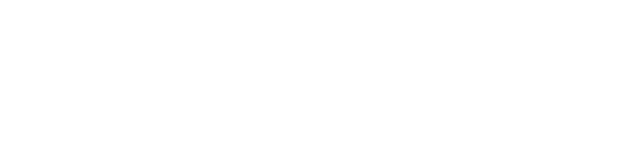
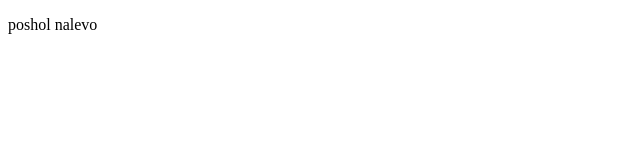
Before and after one commit to MrZIIXP/Practice, a plain HTML site: page Page1.html in a window 1280 px wide. Shown: the whole page, without its empty margins (0-640 px from the left). Drawn offline with Linux system fonts and the light colour scheme.

Commit message:
dobavil src

```diff
--- a/Page1.html
+++ b/Page1.html
@@ -7,7 +7,7 @@
 </head>
 <body>
 
-
+     <p>poshol nalevo</p>
 
 </body>
 </html>
```
